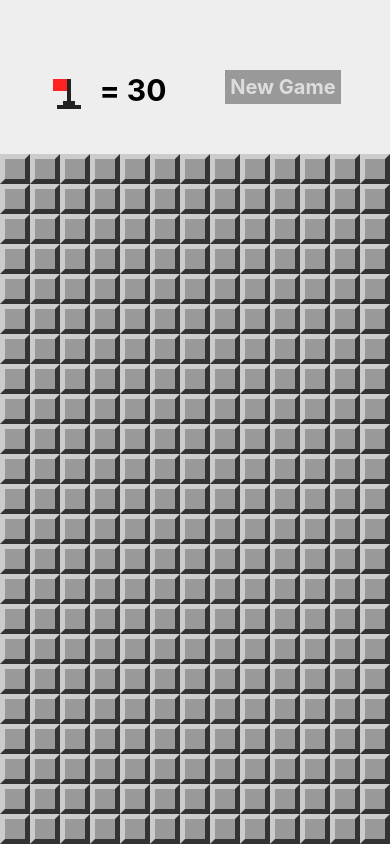
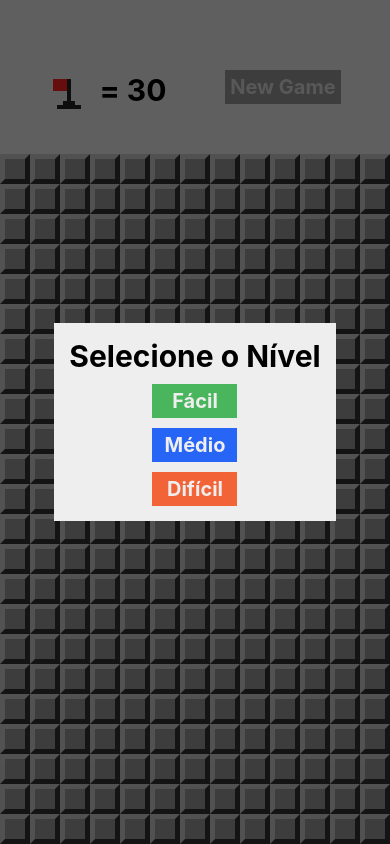
Before and after one commit to andremoraes98/react-native-udemy, a React Native app: screen / in a window 390 px wide. Both pictures are taken after a click on the element 64 px from the left and 92 px from the top of the page. Built offline with nearby package versions, Linux system fonts and the light colour scheme.

Commit message:
Conclusao do projeto

```diff
--- a/App.js
+++ b/App.js
@@ -13,6 +13,7 @@ import {
 } from './src/functions';
 import MineField from './src/components/MineField';
 import Header from './src/components/Header';
+import LevelSelection from './src/screens/LevelSelection';
 
 export default class App extends Component {
   constructor() {
@@ -36,6 +37,7 @@ export default class App extends Component {
       board: createdBoardMined(rows, columns, this.minesAmount()),
       won: false,
       lost: false,
+      showLevelSelect: false,
     };
   }
 
@@ -82,15 +84,27 @@ export default class App extends Component {
     });
   }
 
+  levelSelected = (difficult) => {
+    params.difficultLevel = difficult;
+    this.setState(this.createState());
+  }
+
+  toggleDifficultModal = () => {
+    this.setState((prevState) => ({
+      showLevelSelect: !prevState.showLevelSelect,
+    }));
+  }
+
   render() {
 
-    const { board } = this.state;
+    const { board, showLevelSelect } = this.state;
 
     return (
       <View style={ styles.container }>
         <Header
           flagsLeft={ this.minesAmount() - flagsUsed(board) }
           onNewGame={ () => this.setState(this.createState()) }
+          onFlagPress={ this.toggleDifficultModal }
         />
         <View style={styles.board}>
           <MineField
@@ -99,6 +113,11 @@ export default class App extends Component {
             onSelectedField={ this.onSelectedField }
           />
         </View>
+        <LevelSelection
+          isVisible={ showLevelSelect }
+          levelSelected={ this.levelSelected }
+          onCancel={ this.toggleDifficultModal }
+        />
       </View>
     );
   }
--- /dev/null
+++ b/src/screens/LevelSelection.js
@@ -0,0 +1,81 @@
+import React, { Component } from 'react';
+import { Modal, StyleSheet, Text, TouchableOpacity, View } from 'react-native';
+
+class LevelSelection extends Component {
+  render() {
+    const { onCancel, isVisible, levelSelected } = this.props;
+    return(
+      <Modal
+        onRequestClose={ onCancel }
+        animationType='slide'
+        transparent={true}
+        visible={ isVisible }
+      >
+        <View style={ styles.frame }>
+          <View style={ styles.container }>
+            <Text style={ styles.title }>Selecione o Nível</Text>
+            <TouchableOpacity
+              style={ [styles.button, styles.backGroundEasy] }
+              onPress={ () => levelSelected(0.1) }
+            >
+              <Text style={ styles.buttonLabel }>Fácil</Text>
+            </TouchableOpacity>
+            <TouchableOpacity
+              style={ [styles.button, styles.backGroundMedium] }
+              onPress={ () => levelSelected(0.2) }
+            >
+              <Text style={ styles.buttonLabel }>Médio</Text>
+            </TouchableOpacity>
+            <TouchableOpacity
+              style={ [styles.button, styles.backGroundHard] }
+              onPress={ () => levelSelected(0.3) }
+            >
+              <Text style={ styles.buttonLabel }>Difícil</Text>
+            </TouchableOpacity>
+          </View>
+        </View>
+      </Modal>
+    )
+  }
+}
+
+const styles = StyleSheet.create({
+  frame: {
+    flex: 1,
+    alignItems: 'center',
+    justifyContent: 'center',
+    backgroundColor: 'rgba(0,0,0,0.6)'
+  },
+  container: {
+    backgroundColor: '#EEE',
+    alignItems: 'center',
+    justifyContent: 'center',
+    padding: 15
+  },
+  title: {
+    fontSize: 30,
+    fontWeight: '700'
+  },
+  button: {
+    marginTop: 10,
+    padding: 5,
+    width: 85
+  },
+  backGroundEasy: {
+    backgroundColor: '#49b65d'
+  },
+  buttonLabel: {
+    fontSize: 20,
+    color: '#EEE',
+    fontWeight: '700',
+    textAlign: 'center',
+  },
+  backGroundMedium: {
+    backgroundColor: '#2765F7'
+  },
+  backGroundHard: {
+    backgroundColor: '#F26337'
+  }
+});
+
+export default LevelSelection;
```
